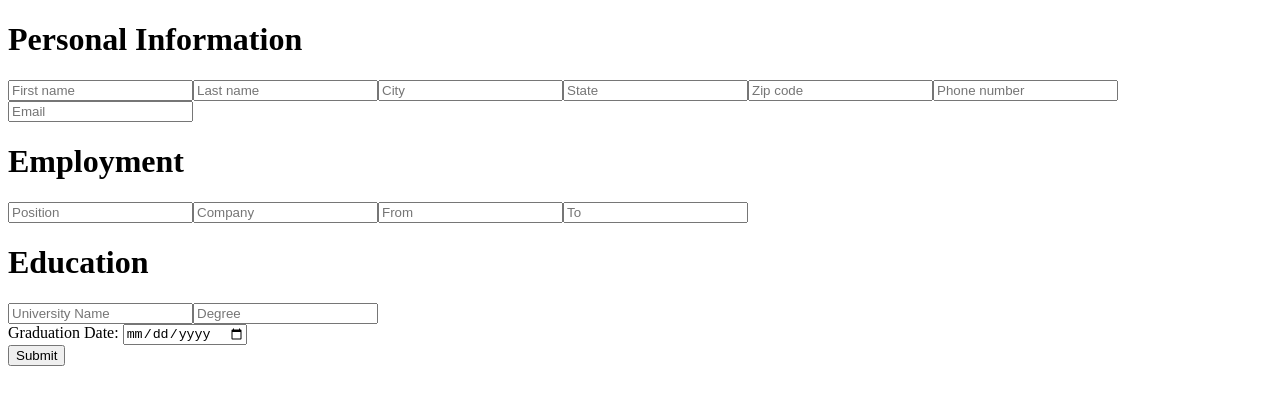
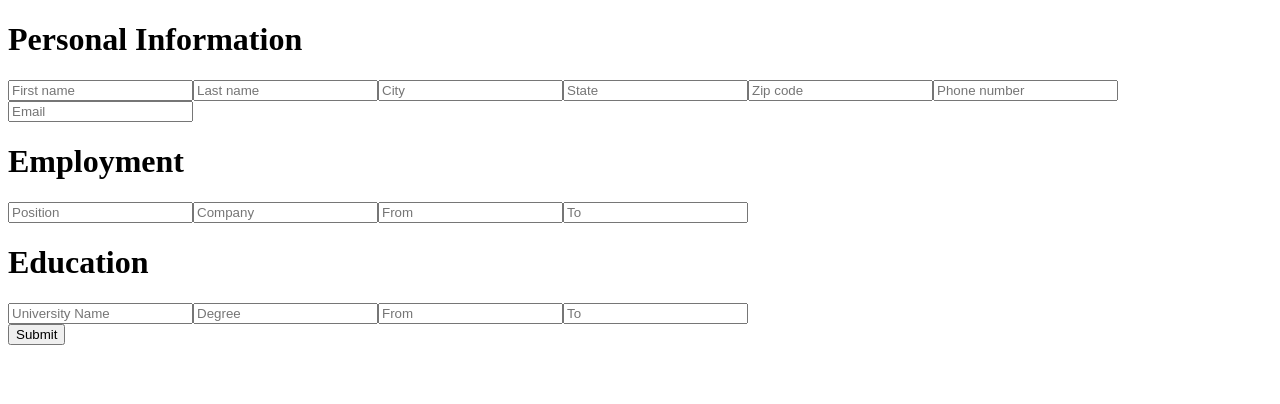
Before and after one commit to robisonwebdev/CV-Application, a React (Create React App) app: page / in a window 1280 px wide. Shown: the top 404 px of the page. Built offline with nearby package versions, Linux system fonts and the light colour scheme.

Commit message:
Changed input date to two input text for attendence

```diff
--- a/src/components/EducationInformation.js
+++ b/src/components/EducationInformation.js
@@ -10,10 +10,8 @@ class EducationInformation extends Component {
             <div id='educationInformation'>
                 <input type='text' name='university' placeholder='University Name' onChange={(e) => this.props.handleChange(e)} />
                 <input type='text' name='degree' placeholder='Degree' onChange={(e) => this.props.handleChange(e)} />
-                <div>
-                    <label htmlFor='graduationDate'>Graduation Date: </label>
-                    <input type='date' name='graduationDate' onChange={(e) => this.props.handleChange(e)} />
-                </div>
+                <input type='text' name='attendedFrom' placeholder='From' onChange={(e) => this.props.handleChange(e)} />
+                <input type='text' name='attendedTo' placeholder='To' onChange={(e) => this.props.handleChange(e)} />
             </div>
         );
     }
```
